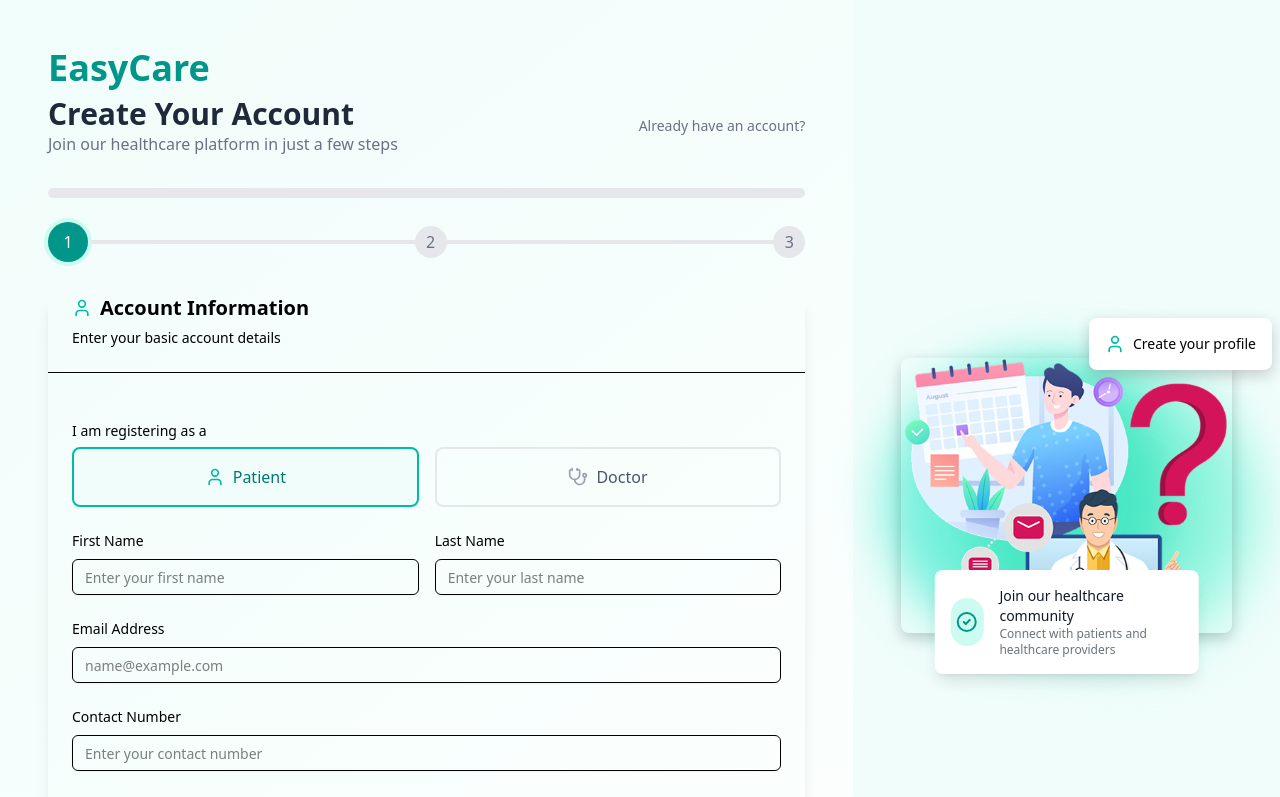
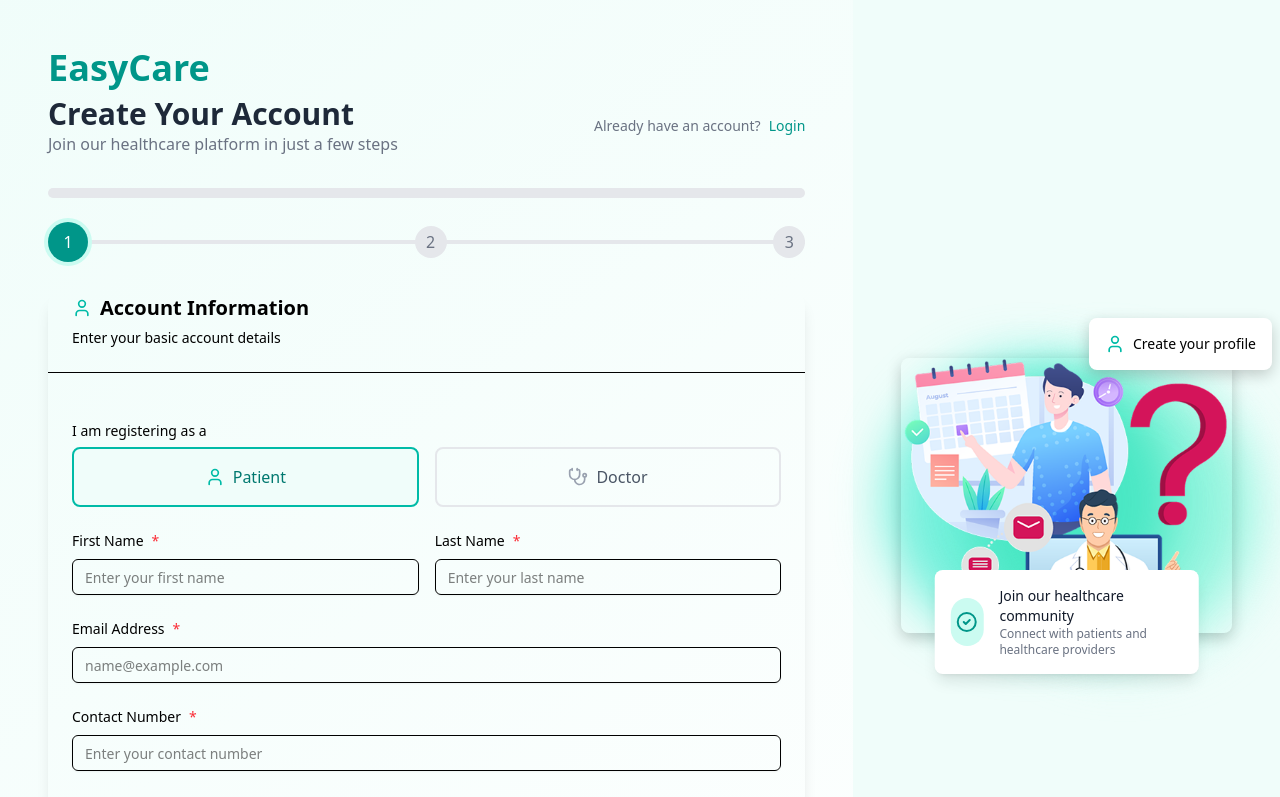
Before and after one commit to bijaykarki4742/doctor-appointment-system, a React (Vite) app in the folder Frontend/: page /signup in a window 1280 px wide. Shown: the top 797 px of the page. Built offline with nearby package versions, Linux system fonts and the light colour scheme.

Commit message:
fixed navigation from signup to signin and vice versa and clarification in signup page

```diff
--- a/Frontend/src/pages/login.jsx
+++ b/Frontend/src/pages/login.jsx
@@ -8,6 +8,7 @@ import { Card, CardContent, CardDescription, CardFooter, CardHeader, CardTitle }
 import { Label } from "@/components/ui/label"
 import { AlertCircle, Mail, Lock, ArrowRight } from "lucide-react"
 import { Alert, AlertDescription } from "@/components/ui/alert"
+import { Link } from "react-router-dom";
 // import Link from "next/link"
 import api from "../api/axios"
 import { useAuth } from "@/Contexts/AuthContext"
@@ -168,18 +169,19 @@ const Login = () => {
                     <span className="flex items-center justify-center">
                       Sign in <ArrowRight className="ml-2 h-4 w-4" />
                     </span>
+
                   )}
                 </Button>
               </form>
             </CardContent>
-            {/* <CardFooter className="flex justify-center border-t pt-6">
+            { <CardFooter className="flex justify-center border-t pt-6">
               <p className="text-sm text-gray-600">
                 Don't have an account?{" "}
-                <Link href="/signup" className="text-teal-600 hover:text-teal-700 font-medium hover:underline">
-                  Create account
+                <Link to="/signup" className="text-teal-600 hover:text-teal-700 font-medium hover:underline">
+                  Signup
                 </Link>
               </p>
-            </CardFooter> */}
+            </CardFooter> }
           </Card>
         </div>
       </div>
--- a/Frontend/src/pages/signup.jsx
+++ b/Frontend/src/pages/signup.jsx
@@ -10,6 +10,7 @@ import { Checkbox } from "@/components/ui/checkbox"
 import { Card, CardContent, CardDescription, CardFooter, CardHeader, CardTitle } from "@/components/ui/card"
 import { Select, SelectContent, SelectItem, SelectTrigger, SelectValue } from "@/components/ui/select"
 import { Textarea } from "@/components/ui/textarea"
+import { Link } from "react-router-dom"
 import {
   AlertCircle,
   CheckCircle2,
@@ -262,9 +263,9 @@ const Signup = () => {
               </div>
               <div className="hidden md:flex items-center space-x-2 text-sm text-gray-500">
                 <span>Already have an account?</span>
-                {/* <Link href="/login" className="text-teal-600 font-medium hover:underline">
-                  Sign in
-                </Link> */}
+                 <Link to="/login" className="text-teal-600 font-medium hover:underline">
+                  Login
+                </Link>
               </div>
             </div>
           </div>
@@ -391,6 +392,7 @@ const Signup = () => {
                       <div className="space-y-2">
                         <Label htmlFor="firstName" className="text-sm font-medium">
                           First Name
+                          <span className="text-red-500">*</span>
                         </Label>
                         <Input
                           {...register("firstName", {
@@ -410,6 +412,7 @@ const Signup = () => {
                       <div className="space-y-2">
                         <Label htmlFor="lastName" className="text-sm font-medium">
                           Last Name
+                          <span className="text-red-500">*</span>
                         </Label>
                         <Input
                           {...register("lastName", {
@@ -430,6 +433,7 @@ const Signup = () => {
                     <div className="space-y-2">
                       <Label htmlFor="email" className="text-sm font-medium">
                         Email Address
+                        <span className="text-red-500">*</span>
                       </Label>
                       <div className="relative">
                         <Input
@@ -452,6 +456,7 @@ const Signup = () => {
                     <div className="space-y-2">
                       <Label htmlFor="contact" className="text-sm font-medium">
                         Contact Number
+                        <span className="text-red-500">*</span>
                       </Label>
                       <div className="relative">
                         <Input
@@ -642,6 +647,7 @@ const Signup = () => {
                       <div className="space-y-2">
                         <Label htmlFor="dateOfBirth" className="text-sm font-medium">
                           Date of Birth
+                          <span className="text-red-500">*</span>
                         </Label>
                         <Input
                           {...register("dateOfBirth", {
@@ -659,6 +665,7 @@ const Signup = () => {
                       <div className="space-y-2">
                         <Label htmlFor="gender" className="text-sm font-medium">
                           Gender
+                          <span className="text-red-500">*</span>
                         </Label>
                         <Select
                           onValueChange={(value) => setValue("gender", value)}
@@ -683,7 +690,8 @@ const Signup = () => {
                     </div>
 
                     <div className="space-y-2">
-                      <Label className="text-sm font-medium">Address</Label>
+                      <Label className="text-sm font-medium">Address<span className="text-red-500">*</span></Label>
+
                       <div className="grid grid-cols-1 md:grid-cols-2 gap-4">
                         <div className="space-y-2">
                           <Input
@@ -838,7 +846,8 @@ const Signup = () => {
                 {step === 3 && role === "patient" && (
                   <div className="space-y-6 animate-fadeIn">
                     <div className="space-y-2">
-                      <Label className="text-sm font-medium">Insurance Information</Label>
+                      <Label className="text-sm font-medium">Insurance Information<span className="text-red-500">*</span></Label>
+
                       <div className="grid grid-cols-1 md:grid-cols-2 gap-4">
                         <Input
                           {...register("insuranceInfo.provider")}
@@ -878,7 +887,10 @@ const Signup = () => {
                     </div>
 
                     <div className="space-y-2">
-                      <Label className="text-sm font-medium">Emergency Contact</Label>
+                      <Label className="text-sm font-medium">Emergency Contact<Label className="text-sm font-medium">
+                      <span className="text-red-500">*</span>
+</Label>
+</Label>
                       <div className="grid grid-cols-1 md:grid-cols-2 gap-4">
                         <Input
                           {...register("emergencyContact.name")}
```
Also changed, not shown: 1 other file (tests, documents, lock files or other folders).
